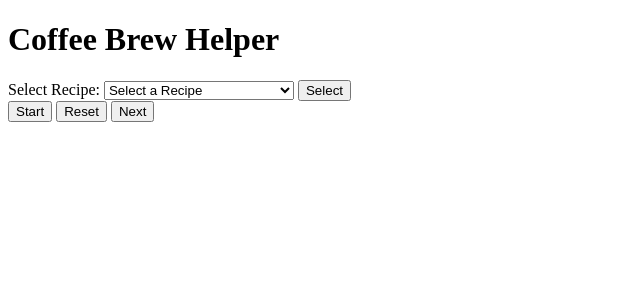
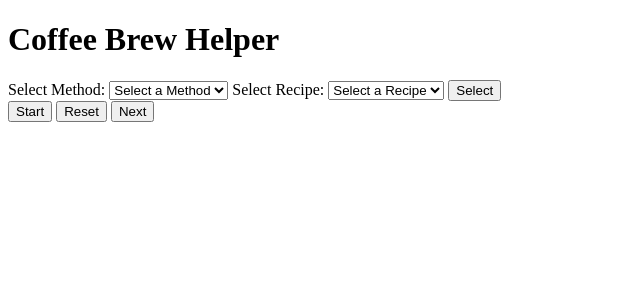
Before and after one commit to daniel-wai/CoffeeBrewHelperWeb, a Django app: page / in a window 1280 px wide. Shown: the top 300 px of the page, without its empty margins (0-640 px from the left). Run offline with Django 5.2, Linux system fonts and the light colour scheme; data comes from the database, SQL or seed files in the repository; both versions use the stored data as it was after the commit.

Commit message:
Fixed issue where selected method and recipe are not retained when page is refreshed or the select button is hit

```diff
--- a/coffee/brewhelper/admin.py
+++ b/coffee/brewhelper/admin.py
@@ -1,5 +1,5 @@
 from django.contrib import admin
-from .models import BrewStep, Recipe
+from .models import BrewStep, Recipe, BrewMethod
 from adminsortable2.admin import SortableAdminMixin
 
 class BrewStepAdmin(SortableAdminMixin, admin.ModelAdmin):
@@ -11,3 +11,5 @@ class RecipeAdmin(SortableAdminMixin, admin.ModelAdmin):
     list_display = ('recipe_id','name','description')
 
 admin.site.register(Recipe, RecipeAdmin)
+
+admin.site.register(BrewMethod)
--- a/coffee/brewhelper/models.py
+++ b/coffee/brewhelper/models.py
@@ -28,3 +28,7 @@ class Recipe(models.Model):
 
     class Meta:
         ordering = ['recipe_id']  # Choose a field for default ordering
+
+class BrewMethod(models.Model):
+    name = models.CharField(max_length=100)
+    recipes = models.ManyToManyField(Recipe, related_name='methods')
--- a/coffee/brewhelper/templates/home.html
+++ b/coffee/brewhelper/templates/home.html
@@ -42,15 +42,20 @@
 <body>
     <h1>Coffee Brew Helper</h1>
     <form action="{% url 'home' %}" method="GET">
+        <label for="method-dropdown">Select Method:</label>
+        <select id="method-dropdown" name="selected_method_id" onchange="populateRecipes()">
+            <option value="">Select a Method</option>
+            {% for method in methods %}
+                <option value="{{ method.id }}">{{ method.name }}</option>
+            {% endfor %}
+        </select>
+
         <label for="recipe-dropdown">Select Recipe:</label>
         <select id="recipe-dropdown" name="selected_recipe_id">
             <option value="">Select a Recipe</option>
-            {% for recipe in recipes %}
-                <option value="{{ recipe.id }}" {% if recipe.id == selected_recipe.id %}selected{% endif %}>
-                    {{ recipe.name }}
-                </option>
-            {% endfor %}
+            <!-- Recipes will be populated dynamically using JavaScript -->
         </select>
+
         <input type="submit" value="Select">
     </form>
 
@@ -127,6 +132,68 @@
 
     <!-- Add any JavaScript scripts or other body elements here -->
     <script>
+        // Selecting the recipe //////////////////////////////////////////////
+        // Function to populate recipe dropdown base on method
+        async function populateRecipes() {
+            return new Promise((resolve, reject) => {
+                const methodDropdown = document.getElementById('method-dropdown');
+                const selectedMethodId = methodDropdown.value;
+                const recipeDropdown = document.getElementById('recipe-dropdown');
+
+                // Clear previous options in the recipe dropdown
+                recipeDropdown.innerHTML = '<option value="">Select a Recipe</option>';
+
+                if (selectedMethodId !== '') {
+                    // AJAX call to fetch recipes associated with the selected method
+                    fetch(`/get-recipes?method_id=${selectedMethodId}`)
+                        .then(response => response.json())
+                        .then(data => {
+                            data.forEach(recipe => {
+                                const option = document.createElement('option');
+                                option.value = recipe.id;
+                                option.textContent = recipe.name;
+                                recipeDropdown.appendChild(option);
+                            });
+                            resolve(); // Resolve the Promise once fetching and populating is done
+                        })
+                        .catch(error => {
+                            console.error('Error fetching recipes:', error);
+                            reject(error); // Reject the Promise in case of an error
+                        });
+                } else {
+                    resolve(); // Resolve immediately if no method is selected
+                }
+            });
+        }
+
+        // After Select is hit or the page is refreshed, retain selected method and recipe
+        document.addEventListener('DOMContentLoaded', () => {
+            const methodDropdown = document.getElementById('method-dropdown');
+            const recipeDropdown = document.getElementById('recipe-dropdown');
+
+            const urlParams = new URLSearchParams(window.location.search);
+            const selectedMethodId = urlParams.get('selected_method_id');
+            const selectedRecipeId = urlParams.get('selected_recipe_id');
+
+            if (selectedMethodId) {
+                methodDropdown.value = selectedMethodId;
+                // Populate recipes based on the selected method and set the currently selected recipe
+                populateRecipes()
+                    .then(() => {
+                        if (selectedRecipeId) {
+                            recipeDropdown.value = selectedRecipeId;
+                        }
+                    })
+                    .catch(error => {
+                        // Handle any errors that occurred during populateRecipes
+                        console.error('Error in populateRecipes:', error);
+                    });
+            }
+
+
+        });
+
+        ////////////////////////////////////////////////////////////////////////
         // Get all rows of the table
         const rows = document.querySelectorAll('#brewing-steps tbody tr');
 
--- a/coffee/brewhelper/urls.py
+++ b/coffee/brewhelper/urls.py
@@ -2,5 +2,6 @@ from django.urls import path
 from . import views
 
 urlpatterns = [
-    path('', views.home, name='home')
+    path('', views.home, name='home'),
+    path('get-recipes', views.get_recipes, name='get_recipes')
 ]
--- a/coffee/brewhelper/views.py
+++ b/coffee/brewhelper/views.py
@@ -1,8 +1,10 @@
 from django.shortcuts import render, HttpResponse
-from .models import BrewStep, Recipe
+from .models import BrewStep, Recipe, BrewMethod
+from django.http import JsonResponse
 # Create your views here.
 
 def home(request):
+    methods = BrewMethod.objects.all()
     recipes = Recipe.objects.all()
     selected_recipe = None
     steps = []
@@ -34,4 +36,10 @@ def home(request):
         except:
             pass #do not render any recipe info if selected_recipe = None
 
-    return render(request, 'home.html', {'recipes': recipes, 'selected_recipe': selected_recipe, 'steps': steps})
+    return render(request, 'home.html', {'methods': methods, 'recipes': recipes, 'selected_recipe': selected_recipe, 'steps': steps})
+
+def get_recipes(request):
+    method_id = request.GET.get('method_id')
+    # Fetch recipes associated with the method_id using Django ORM
+    recipes = Recipe.objects.filter(methods__id=method_id).values('id', 'name')
+    return JsonResponse(list(recipes), safe=False)
```
Also changed, not shown: coffee/brewhelper/migrations/0013_brewmethod.py (added), coffee/db.sqlite3.
